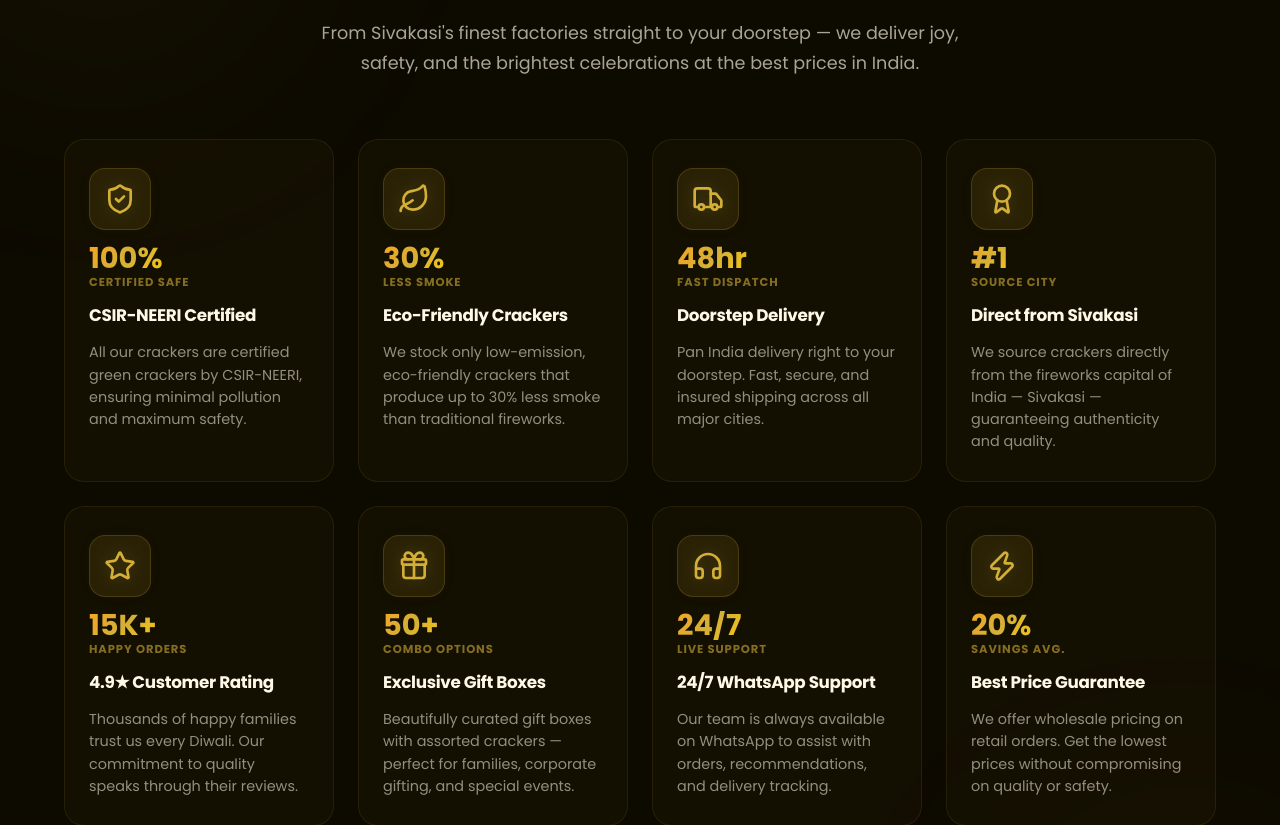
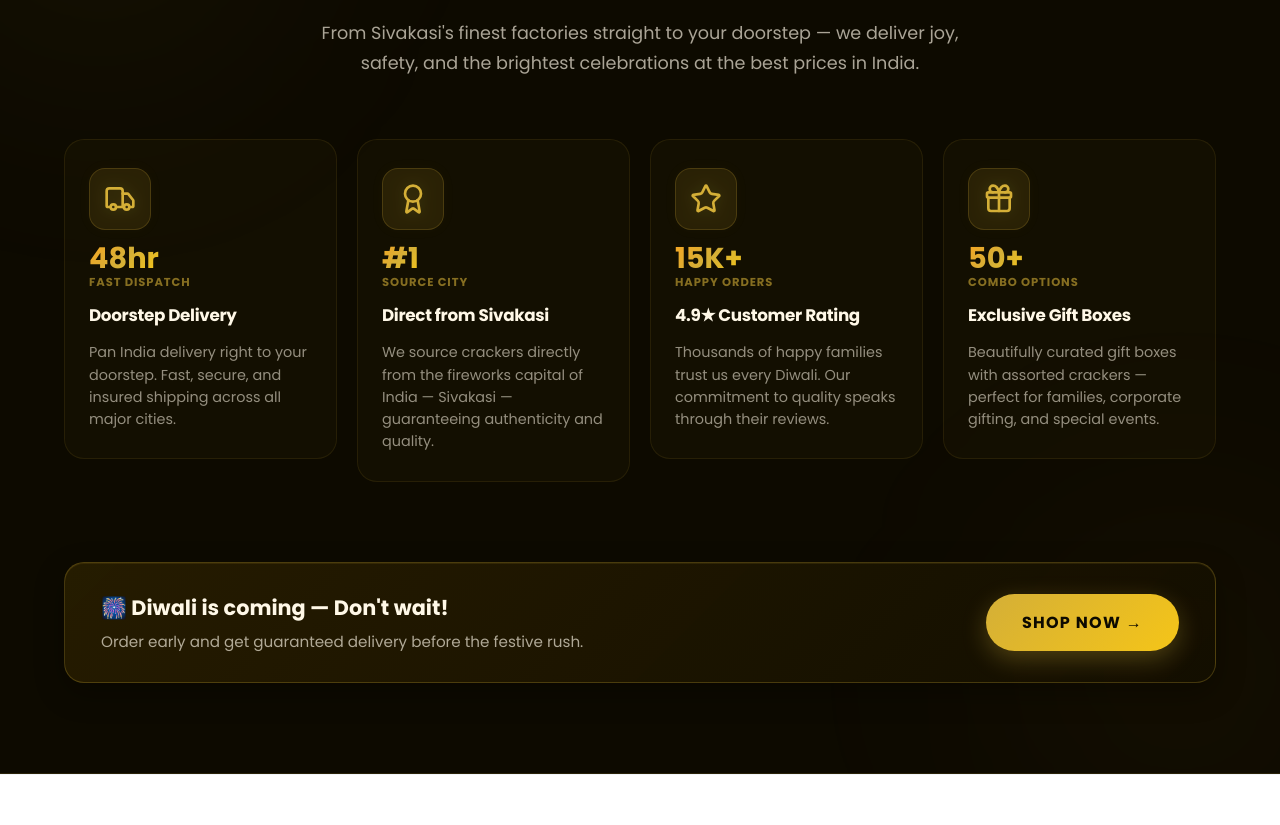
Before and after one commit to saravana716/marsalcrackers, a React (Vite) app: page / in a window 1280 px wide. Shown: the part 4200-5025 px from the top of the page. Built offline with nearby package versions, Linux system fonts and the light colour scheme; no server answers; the database is empty.

Commit message:
add data

```diff
--- a/src/components/SafetyGuide.css
+++ b/src/components/SafetyGuide.css
@@ -47,6 +47,12 @@
   color: #0f172a;
   margin: 0;
   letter-spacing: -0.02em;
+}
+
+@media (max-width: 768px) {
+  .safety-title {
+    font-size: 2rem;
+  }
 }
 
 .safety-desc {
--- a/src/components/WhyChooseUs.jsx
+++ b/src/components/WhyChooseUs.jsx
@@ -2,6 +2,9 @@
 import React from 'react';
 import { ShieldCheck, Truck, Leaf, Star, Award, Headphones, Zap, Gift } from 'lucide-react';
 import './WhyChooseUs.css';
+import { Swiper, SwiperSlide } from 'swiper/react';
+import { Autoplay } from 'swiper/modules';
+import 'swiper/css';
 
 const features = [
   {
@@ -85,10 +88,23 @@ export default function WhyChooseUs() {
           </p>
         </div>
 
-        {/* Features Grid */}
-        <div className="wcu-grid">
+        {/* Features Slider */}
+        <div className="wcu-slider-wrapper">
+          <Swiper
+            slidesPerView={1}
+            spaceBetween={10}
+            loop={true}
+            autoplay={{ delay: 2500, disableOnInteraction: false }}
+            modules={[Autoplay]}
+            breakpoints={{
+              768: { slidesPerView: 3, spaceBetween: 20 },
+              1024: { slidesPerView: 4, spaceBetween: 20 }
+            }}
+            className="wcu-swiper"
+          >
             {features.map((feat, i) => (
-            <div className="wcu-card" key={i} style={{ '--i': i }}>
+              <SwiperSlide key={i} style={{ paddingBottom: '20px' }}>
+                <div className="wcu-card" style={{ '--i': i, height: '100%' }}>
                   <div className="wcu-card-inner">
                     {/* Icon */}
                     <div className="wcu-icon-ring">
@@ -109,7 +125,9 @@ export default function WhyChooseUs() {
                   {/* Hover glow line */}
                   <div className="wcu-card-glow" />
                 </div>
+              </SwiperSlide>
             ))}
+          </Swiper>
         </div>
 
         {/* Bottom CTA Strip */}
```
Lines whose indentation alone changed are shown as unchanged.
